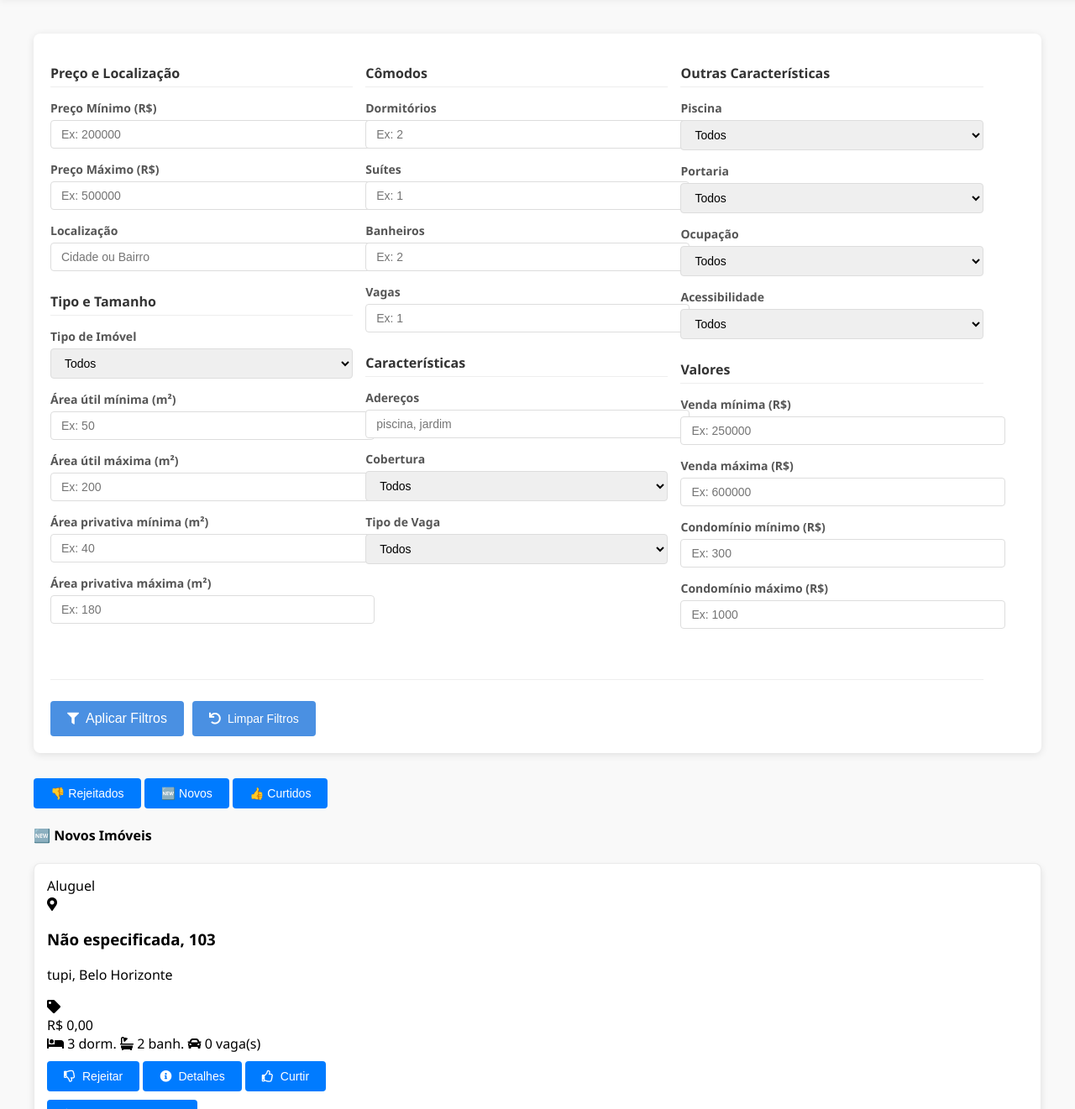
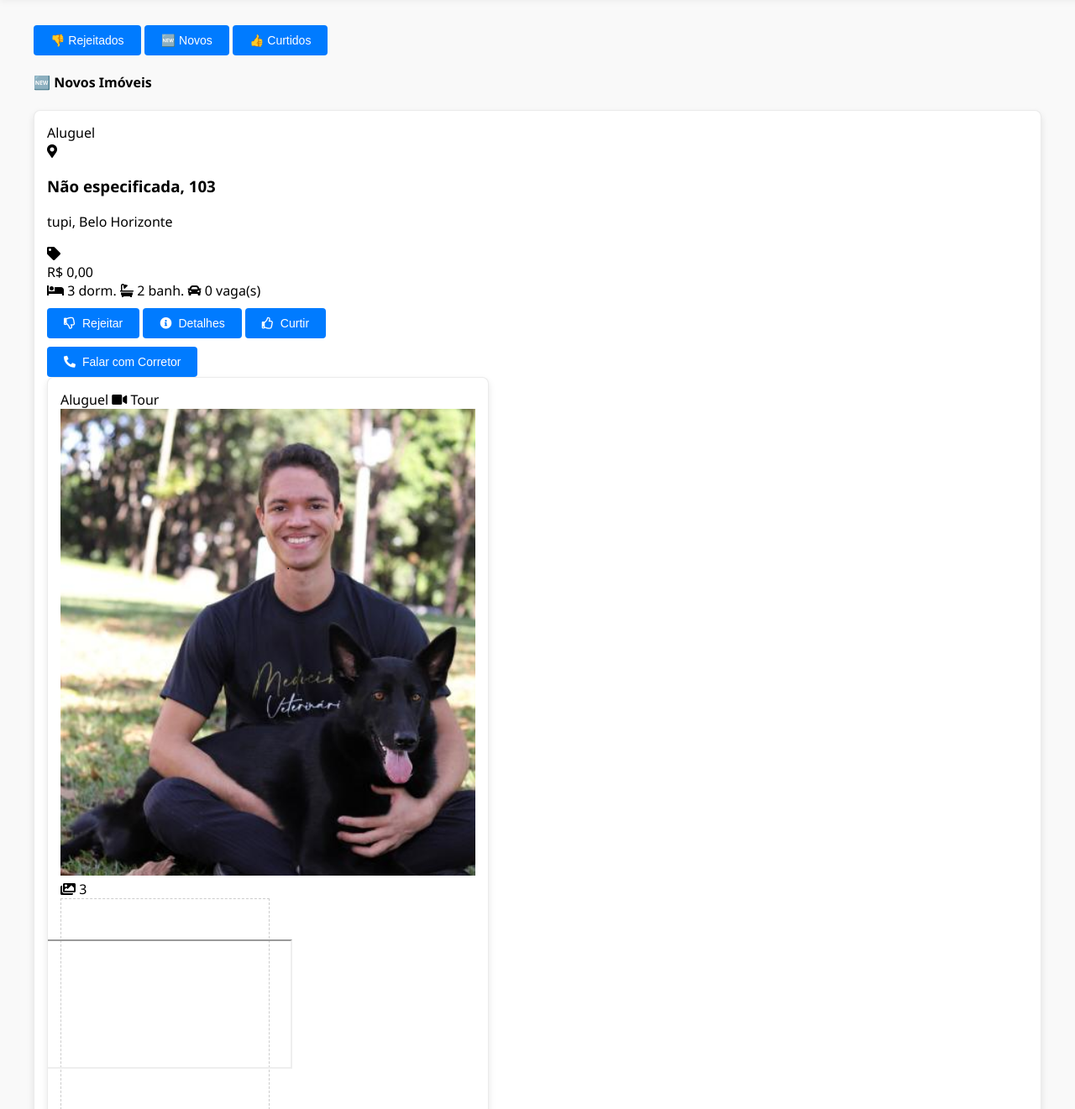
Before and after one commit to lucasmarcelin0/Juliana, a Django app: page / in a window 1280 px wide; the page is wider, and only the part inside the window is pictured. Shown: the part 76-1397 px from the top of that part at 84% size. Run offline with Django 5.2, Linux system fonts and the light colour scheme; data comes from the database, SQL or seed files in the repository; grey boxes are pictures that could not be loaded.

Commit message:
Hide filter by default

```diff
--- a/sales/templates/sales/partials/filter_form.html
+++ b/sales/templates/sales/partials/filter_form.html
@@ -1,6 +1,6 @@
 {% block filter %}
 <!-- Filter Form Container -->
-<div id="filter-form-container" class="filter-form-container">
+<div id="filter-form-container" class="filter-form-container hidden">
     <div class="filter-form-content">
         <form id="filter-form" class="filter-form" method="GET" action="{% url 'sales:filter_properties' %}">
             <div class="filter-column">
```
